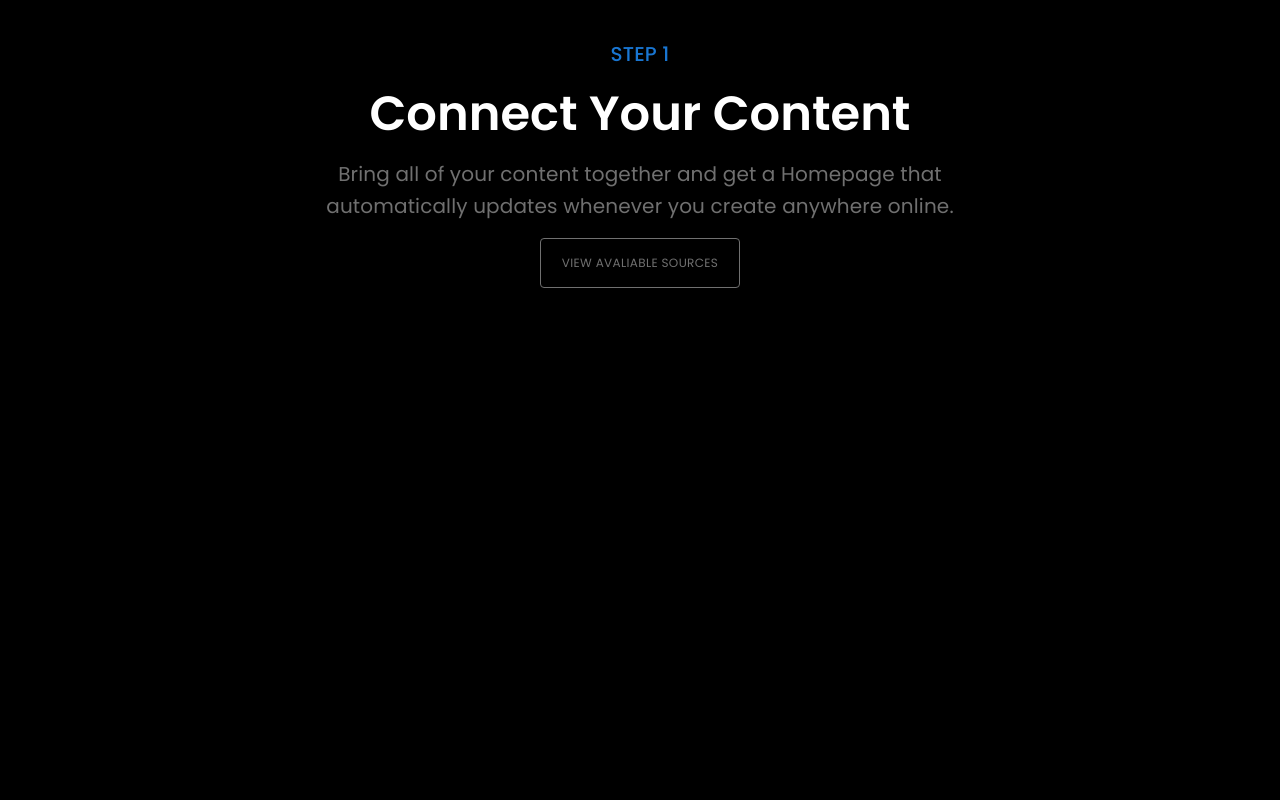
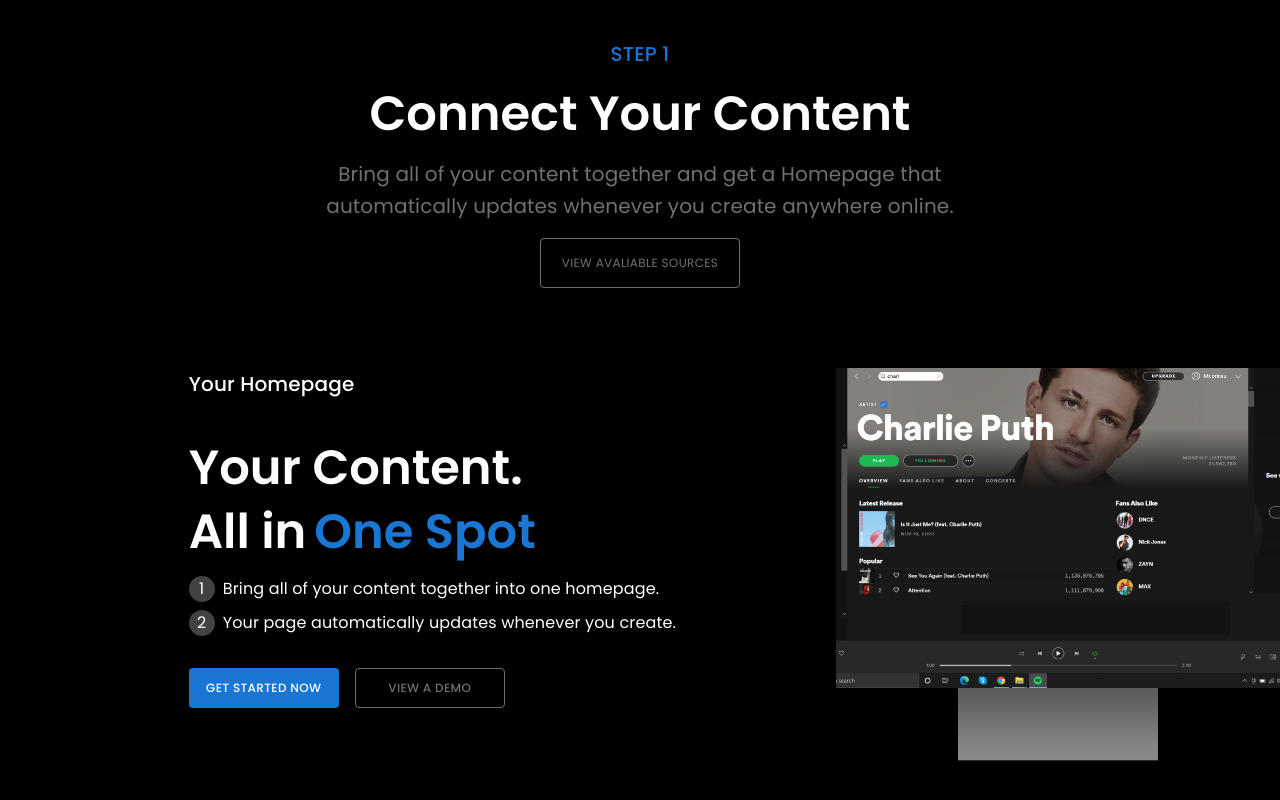
Before and after one commit to krosy1337/landing-marico, a React (Create React App) app: page / in a window 1280 px wide. Shown: the part 1071-1871 px from the top of the page. Before the commit the page ends 1439 px from the top, so only its background shows below. Built offline with nearby package versions, Linux system fonts and the light colour scheme; the HTML template or start-up script is replaced by a standard one.

Commit message:
Add YourHomePage section in HomePage

```diff
--- a/src/components/pages/HomePage/HomePage.tsx
+++ b/src/components/pages/HomePage/HomePage.tsx
@@ -4,6 +4,7 @@
 import TurnYourAud from "./TurnYourAud"
 import WhyLoveMarico from "./WhyLoveMarico"
 import Step1 from "./Step1"
+import YourHomePage from "./YourHomePage"
 
 const HomePage: FC = () => {
     return (
@@ -12,6 +13,7 @@
             <TurnYourAud/>
             <WhyLoveMarico/>
             <Step1/>
+            <YourHomePage/>
         </Box>
     )
 }
--- /dev/null
+++ b/src/components/pages/HomePage/YourHomePage.tsx
@@ -0,0 +1,78 @@
+import React, {FC} from 'react'
+import {Box, Button, List, ListItem, Stack, Typography} from "@mui/material"
+import GreyButton from "components/UI/GreyButton"
+import image from "assets/laptop_yourhomepage.jpg"
+
+const YourHomePage: FC = () => {
+    return (
+        <Box sx={{display: "flex", alignItems: "flex-start", marginBottom: 10,}}>
+            <Box sx={{marginLeft: "auto", marginRight: 20,}}>
+                <Typography variant="h6" fontFamily="inherit" fontWeight={500} sx={{marginBottom: 5}}>Your
+                    Homepage</Typography>
+                <Typography variant="h3" fontFamily="inherit" fontWeight={600} sx={{marginBottom: 1,}}>Your
+                    Content.</Typography>
+                <Box sx={{marginBottom: 2,}}>
+                    <Typography variant="h3" fontFamily="inherit" fontWeight={600} component="span"
+                                sx={{marginRight: 1,}}>All in</Typography>
+                    <Typography variant="h3" fontFamily="inherit" fontWeight={600} color="primary" component="span">One
+                        Spot</Typography>
+                </Box>
+                <List sx={{padding: 0, marginBottom: 4, display: "flex", flexDirection: "column", rowGap: 1,}}>
+                    <ListItem sx={{padding: 0}}>
+                        <Box sx={{display: "flex", alignItems: "center", columnGap: 1}}>
+                            <Box sx={{
+                                width: 26,
+                                height: 26,
+                                backgroundColor: "grey.800",
+                                borderRadius: 50,
+                                textAlign: "center",
+                                lineHeight: "26px"
+                            }}>
+                                1
+                            </Box>
+                            <Typography variant="body1" fontFamily="inherit">Bring all of your content together into one
+                                homepage.</Typography>
+                        </Box>
+                    </ListItem>
+                    <ListItem sx={{padding: 0}}>
+                        <Box sx={{display: "flex", alignItems: "center", columnGap: 1}}>
+                            <Box sx={{
+                                width: 26,
+                                height: 26,
+                                backgroundColor: "grey.800",
+                                borderRadius: 50,
+                                textAlign: "center",
+                                lineHeight: "26px"
+                            }}>
+                                2
+                            </Box>
+                            <Typography variant="body1" fontFamily="inherit">Your page automatically updates whenever
+                                you create.</Typography>
+                        </Box>
+                    </ListItem>
+                </List>
+                <Stack direction="row" columnGap={2}>
+                    <Button variant="contained"
+                            sx={{height: 40, width: 150, fontFamily: "inherit", fontSize: 12, fontWeight: 500,}}>
+                        Get Started Now
+                    </Button>
+                    <GreyButton variant="outlined" sx={{
+                        height: 40, width: 150, fontFamily: "inherit", fontWeight: 500, fontSize: 12,
+                    }}>View A Demo</GreyButton>
+                </Stack>
+            </Box>
+            <Box sx={{position: "relative"}}>
+                <Box sx={{height: 320, width: 444, zIndex: 1, position: "relative",
+                    backgroundImage: `url(${image})`, backgroundRepeat: "no-repeat", backgroundSize: "contain", boxShadow: "0px 30px 50px rgba(0, 0, 0, 0.4)"}}>
+                </Box>
+                <Box sx={{position: "absolute", bottom: "-40%", left: "50%", transform: "translateX(-50%)"}}>
+                    <svg width="200" height="276" viewBox="0 0 309 276" fill="none" xmlns="http://www.w3.org/2000/svg">
+                        <rect width="309" height="276" fill="#8B8B8B"/>
+                    </svg>
+                </Box>
+            </Box>
+        </Box>
+    )
+}
+
+export default YourHomePage
```
Also changed, not shown: src/assets/laptop_yourhomepage.jpg (added).
